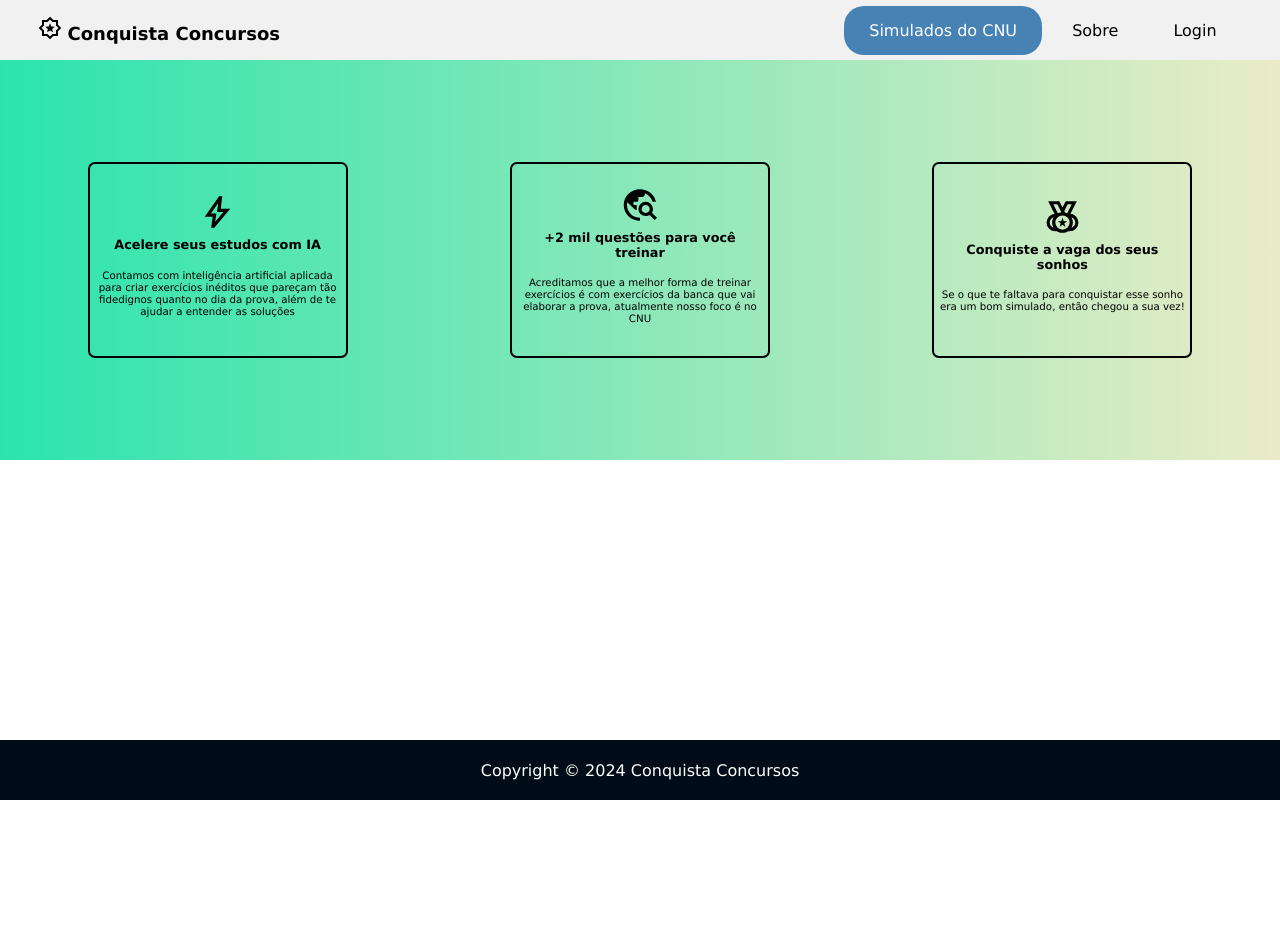
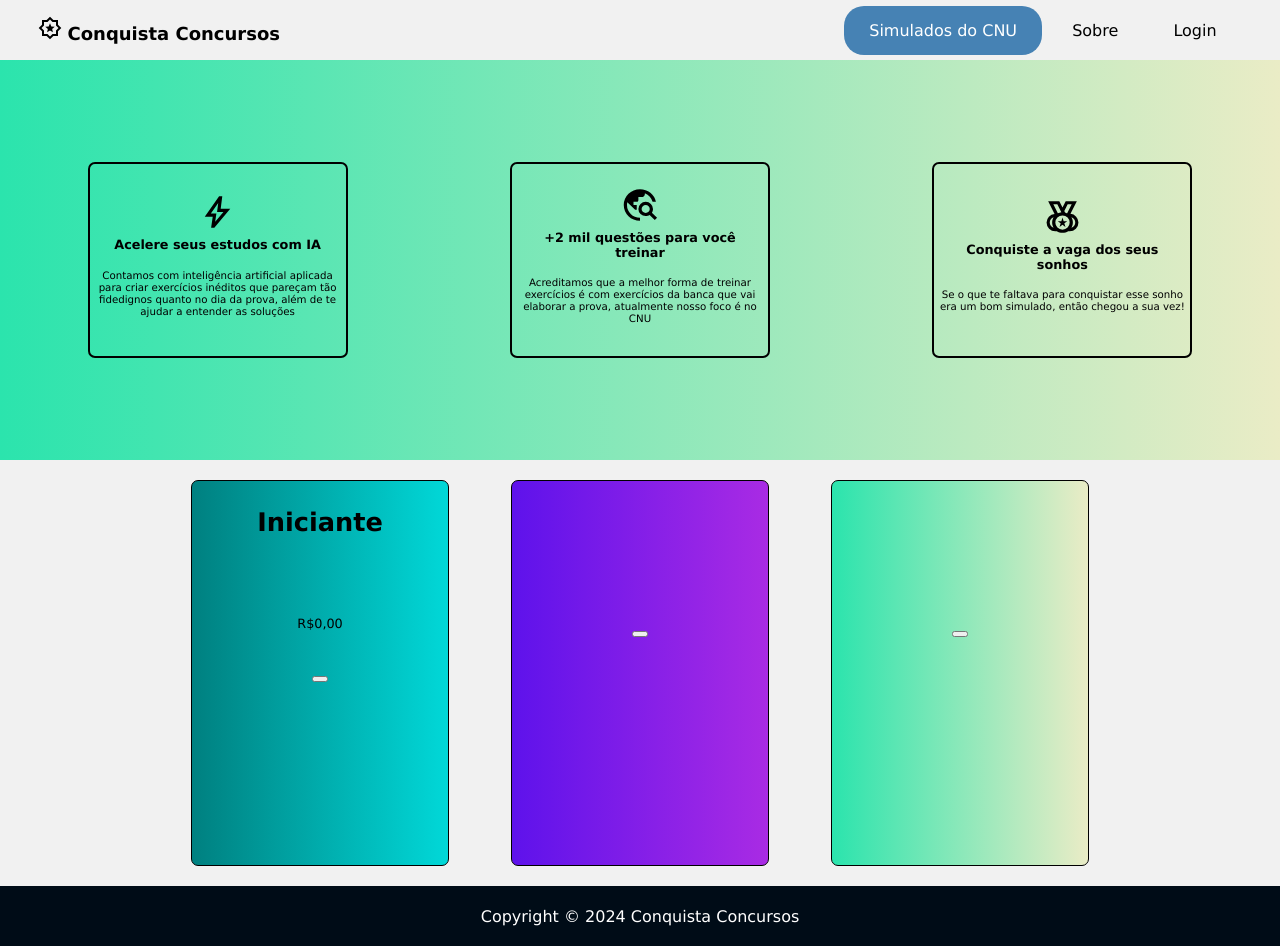
Before and after one commit to Voz-bonita/Conquista-Concursos, a SvelteKit app: page / in a window 1280 px wide. Before the commit the page ends 800 px from the top, so only its background shows below. Built offline with nearby package versions, Linux system fonts and the light colour scheme.

Commit message:
Plan colors theme

```diff
--- a/src/routes/+page.svelte
+++ b/src/routes/+page.svelte
@@ -1,9 +1,10 @@
 <script>
 	import FeatureBox from '../lib/feature_box.svelte';
+	import PricingCard from '../lib/pricing_card.svelte';
 </script>
 
 <div class="feature-display">
-	<section class="grid-template">
+	<section class="grid-template green-theme">
 		<div class="grid-item">
 			<FeatureBox
 				path="bolt.svg"
@@ -26,6 +27,17 @@
 			/>
 		</div>
 	</section>
+	<section class="grid-pricing white-theme">
+		<div class="grid-item">
+			<PricingCard plan_class="teal-theme" name="Iniciante" price="R$0,00" />
+		</div>
+		<div class="grid-item">
+			<PricingCard plan_class="purple-theme" />
+		</div>
+		<div class="grid-item">
+			<PricingCard plan_class="green-theme" />
+		</div>
+	</section>
 </div>
 
 <style>
@@ -34,9 +46,15 @@
 		grid-template-columns: 33% 33% 33%;
 		min-height: 50vh;
 		justify-content: center;
-		background: linear-gradient(90deg, #2be4ad, #eaecc6);
 	}
 
+	.grid-pricing {
+		display: grid;
+		grid-template-columns: 25% 25% 25%;
+		min-height: 50vh;
+		justify-content: center;
+		align-items: center;
+	}
 	.grid-item {
 		display: flex;
 		justify-content: center;
```
